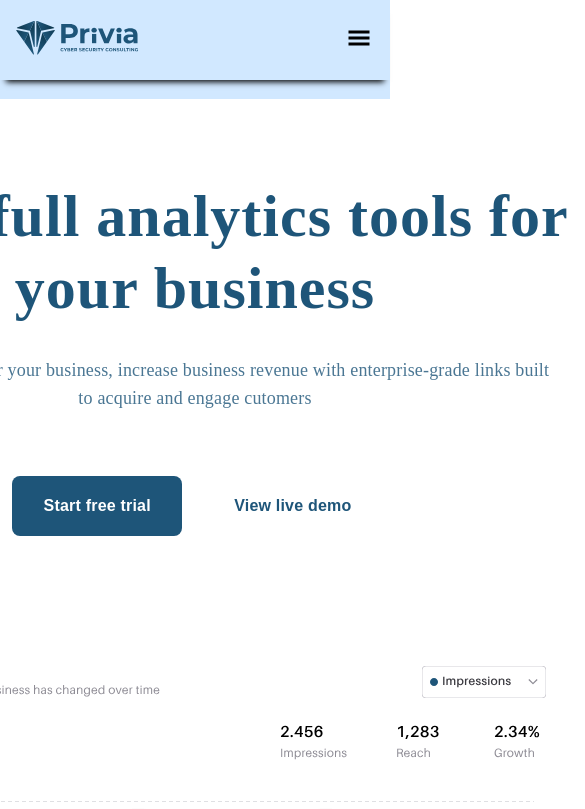
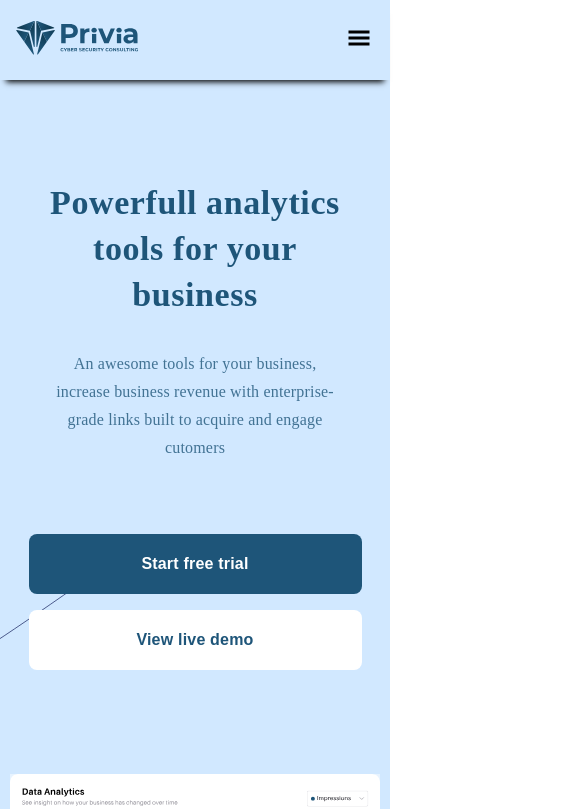
Before and after one commit to basarballioz/privia-security-intern-case-reactjs, a React (Create React App) app: page / in a window 390 px wide. Shown: the top 809 px of the page, 585 px wide, since content can reach past the window. Built offline with nearby package versions, Linux system fonts and the light colour scheme; a web font is replaced by a local one.

Commit message:
ilk section tamamlandi ve responsive hale getirildi

```diff
--- a/src/pages/Home.js
+++ b/src/pages/Home.js
@@ -17,6 +17,11 @@ function Home() {
                         <img src="/assets/svg/dashboard.svg" alt="Privia Dashboard Image" />
                     </div>
                 </section>
+                <section id='features'>
+                    <div className='container'>
+
+                    </div>
+                </section>
             </main>
         </>
     );
--- a/src/styles/home.scss
+++ b/src/styles/home.scss
@@ -8,11 +8,21 @@
     margin-top: 180px;
   }
   .home-background {
-    position: absolute;
+    position: fixed;
     width: 100%;
+    height: 100vh;
     left: 0;
-    top: -200px;
+    top: 0px;
     z-index: -1;
+    object-fit: cover;
+    @media only screen and (max-width: 1300px) {
+    }
+    @media only screen and (max-width: 1100px) {
+    }
+    @media only screen and (max-width: 768px) {
+    }
+    @media only screen and (max-width: 320px) {
+    }
   }
 
   h1 {
@@ -23,6 +33,18 @@
     line-height: 72px;
     letter-spacing: 1px;
     width: 784px;
+    @media only screen and (max-width: 1100px) {
+      font-size: 46px;
+      width: 563px;
+    }
+    @media only screen and (max-width: 500px) {
+      font-size: 34px;
+      width: 90%;
+      font-weight: 800;
+      font-size: 34px;
+      line-height: 46px;
+      letter-spacing: 0.59px;
+    }
   }
 
   p {
@@ -35,12 +57,25 @@
     text-align: center;
     margin: 2rem 0rem 4rem 0rem;
     opacity: 0.8;
+    @media only screen and (max-width: 1100px) {
+      font-size: 16px;
+    }
+    @media only screen and (max-width: 768px) {
+      width: 550px;
+    }
+    @media only screen and (max-width: 500px) {
+      width: 80%;
+    }
   }
 
   .trial-buttons {
     display: flex;
     justify-content: center;
     align-items: center;
+    @media only screen and (max-width: 500px) {
+      flex-direction: column;
+      width: 90%;
+    }
 
     button {
       border: none;
@@ -56,6 +91,10 @@
       letter-spacing: 0.2px;
       border-radius: 8px;
       font-weight: 700;
+      @media only screen and (max-width: 500px) {
+        margin: 0.5rem 0rem;
+        width: 100%;
+      }
     }
 
     .primary {
@@ -66,5 +105,11 @@
   }
   .dashboard {
     margin-top: 6rem;
+    @media only screen and (max-width: 1100px) {
+      width: 100%;
+    }
+    img {
+      width: 100%;
+    }
   }
 }
--- a/src/styles/main.scss
+++ b/src/styles/main.scss
@@ -13,7 +13,7 @@ html {
       padding: 0 151px;
       transition: all 0.2s ease-out;
       @media only screen and (max-width: 1100px) {
-        padding: 0 20px;
+        padding: 0 10px;
       }
     }
     ul {
```
Also changed, not shown: public/assets/svg/phonebg.svg (added), public/assets/svg/tabletbg.svg (added).
